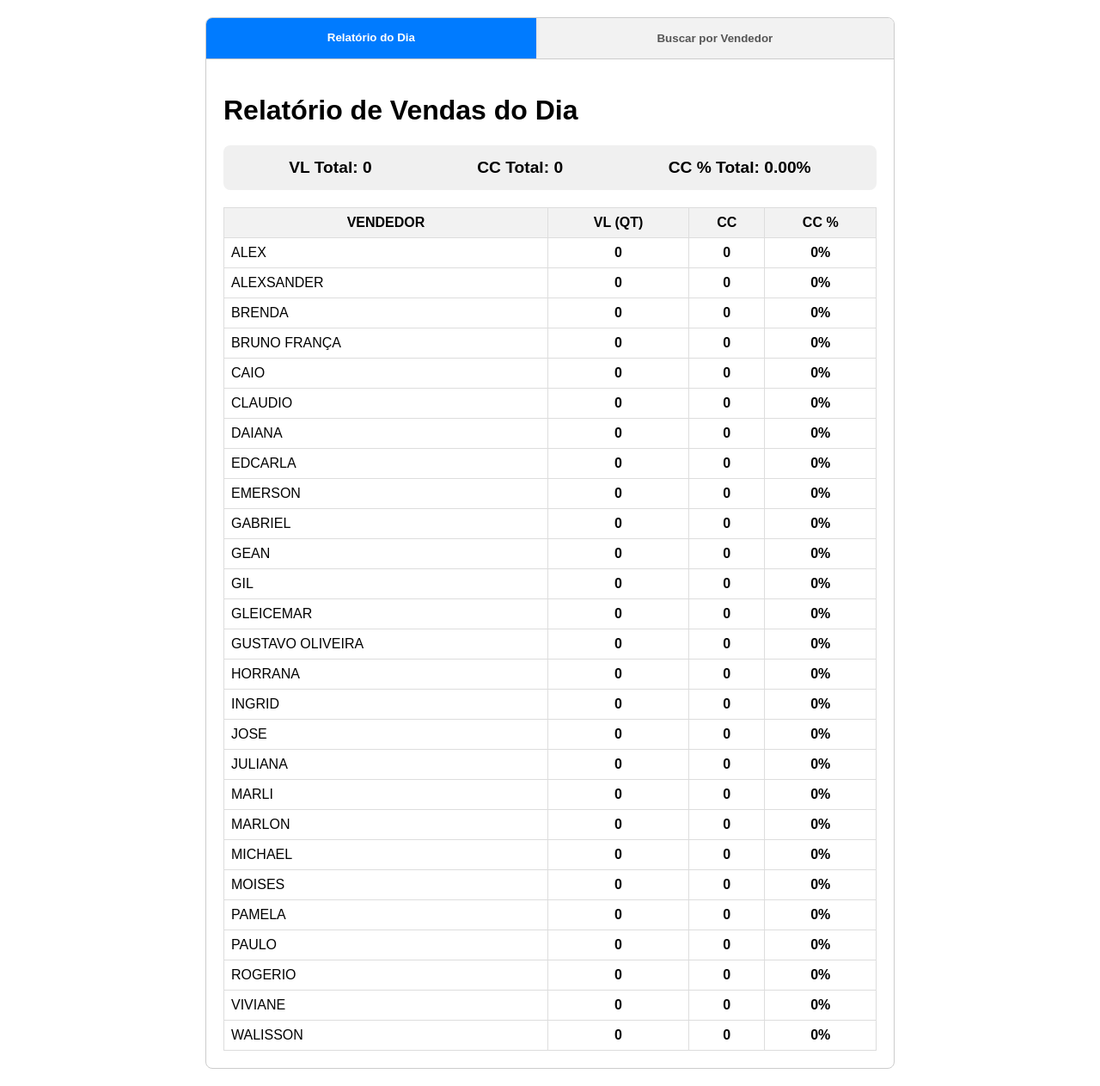
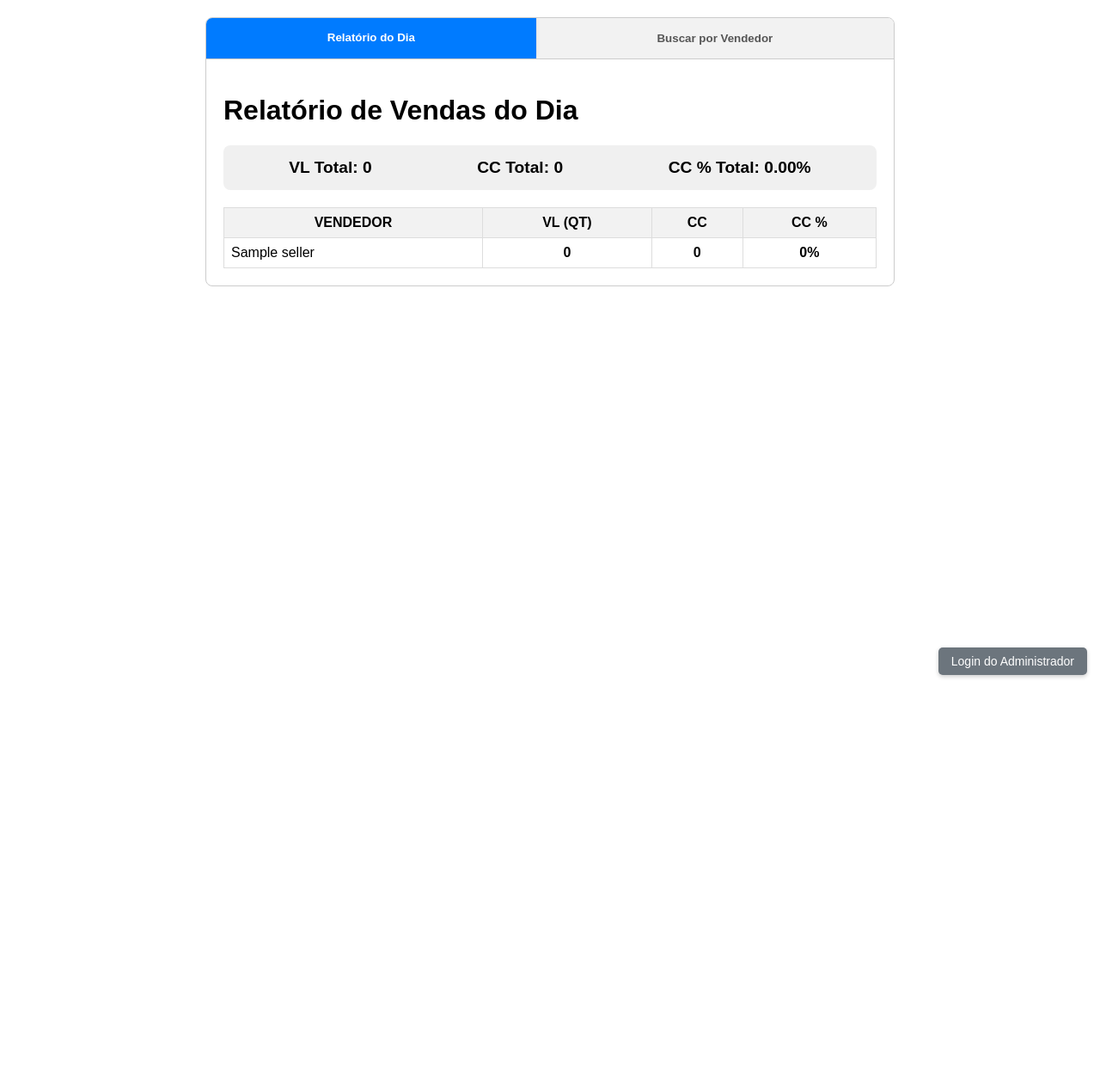
Before and after one commit to rogerppacheco/consulta-vendas, a Flask app: page / in a window 1280 px wide. Shown: the whole page at 86% size. After the commit the page ends 789 px from the top, so only its background shows below. Run offline with Flask 3, Linux system fonts and the light colour scheme; tables that the repository leaves empty hold one stand-in row (values such as "Sample post").

Commit message:
feat: Adiciona painel de admin para configurar vendedores

```diff
--- a/app.py
+++ b/app.py
@@ -1,17 +1,49 @@
+import os
 import pandas as pd
-import os
-from sqlalchemy import create_engine, text
 from datetime import datetime
 from collections import Counter
+from sqlalchemy import create_engine, text
 
-from flask import Flask, render_template, request
+from flask import Flask, render_template, request, redirect, url_for, flash
+from flask_sqlalchemy import SQLAlchemy
+from flask_login import LoginManager, UserMixin, login_user, logout_user, login_required, current_user
+from werkzeug.security import generate_password_hash, check_password_hash
 
+# --- 1. CONFIGURAÇÃO INICIAL ---
 app = Flask(__name__)
+app.config['SECRET_KEY'] = 'uma-chave-secreta-muito-dificil-de-adivinhar'
+app.config['SQLALCHEMY_DATABASE_URI'] = os.getenv('DATABASE_URL', 'sqlite:///vendas.db')
+app.config['SQLALCHEMY_TRACK_MODIFICATIONS'] = False
 
-# Configurações de banco de dados
-DATABASE_URL = os.getenv('DATABASE_URL', 'sqlite:///vendas.db')
-engine = create_engine(DATABASE_URL)
+db = SQLAlchemy(app)
+login_manager = LoginManager(app)
+login_manager.login_view = 'admin_login' # Redireciona para esta rota se não estiver logado
+login_manager.login_message = "Por favor, faça login para acessar esta página."
 
+# --- 2. MODELOS DO BANCO DE DADOS ---
+
+# UserMixin fornece implementações padrão para métodos que o Flask-Login espera.
+class AdminUser(UserMixin, db.Model):
+    id = db.Column(db.Integer, primary_key=True)
+    username = db.Column(db.String(80), unique=True, nullable=False)
+    password_hash = db.Column(db.String(256), nullable=False)
+
+    def set_password(self, password):
+        self.password_hash = generate_password_hash(password)
+
+    def check_password(self, password):
+        return check_password_hash(self.password_hash, password)
+
+class VisibleSeller(db.Model):
+    id = db.Column(db.Integer, primary_key=True)
+    seller_name = db.Column(db.String(100), unique=True, nullable=False)
+
+# Carrega o usuário atual para o Flask-Login
+@login_manager.user_loader
+def load_user(user_id):
+    return AdminUser.query.get(int(user_id))
+
+# --- Lógica de formatação de data (sem alterações) ---
 def formatar_data_br(valor_data):
     if not valor_data:
         return ""
@@ -22,36 +54,33 @@ def formatar_data_br(valor_data):
         return obj_data.strftime('%d/%m/%Y')
     except (ValueError, TypeError):
         return valor_data
+app.jinja_env.filters['formatadata'] = formatar_data_br
 
-app.jinja_env.filters['formatadata'] = formatar_data_br
+# --- 3. ROTAS PÚBLICAS (PAINEL PRINCIPAL) ---
 
 @app.route('/', methods=['GET', 'POST'])
 def dashboard():
-    # --- Lógica do Relatório Diário (sempre executada) ---
-    lista_vendedores = sorted([
-        'ALEX', 'ALEXSANDER', 'BRENDA', 'BRUNO FRANÇA', 'CAIO', 'CLAUDIO',
-        'DAIANA', 'EDCARLA', 'EMERSON', 'GABRIEL', 'GEAN', 'GIL', 'GLEICEMAR',
-        'GUSTAVO OLIVEIRA', 'HORRANA', 'INGRID', 'JOSE', 'JULIANA', 'MARLI',
-        'MARLON', 'MICHAEL', 'MOISES', 'PAMELA', 'PAULO', 'ROGERIO',
-        'VIVIANE', 'WALISSON'
-    ])
+    # A lista de vendedores a ser exibida agora vem da tabela VisibleSeller
+    visible_sellers_from_db = VisibleSeller.query.order_by(VisibleSeller.seller_name).all()
+    vendedores_para_exibir = [s.seller_name for s in visible_sellers_from_db]
+
+    # --- Lógica do Relatório Diário ---
     data_atual = datetime.now().date()
     relatorio_final = []
     total_vl = 0
     total_cc = 0
 
     try:
+        engine = create_engine(app.config['SQLALCHEMY_DATABASE_URI'])
         with engine.connect() as conexao:
             query = text("SELECT vendedor, situacao, metodo_pagamento, dt_pedido FROM vendas")
             df_total = pd.read_sql(query, conexao)
 
         df_total['dt_pedido'] = pd.to_datetime(df_total.get('dt_pedido'), errors='coerce')
-
         df_hoje = df_total[df_total['dt_pedido'].dt.date == data_atual].copy()
-
         vendas_liquidas_hoje = df_hoje[df_hoje['situacao'].isin(['EM ANDAMENTO', 'INSTALADA'])].copy()
 
-        for vendedor in lista_vendedores:
+        for vendedor in vendedores_para_exibir:
             vendas_do_vendedor = vendas_liquidas_hoje[vendas_liquidas_hoje['vendedor'] == vendedor]
             vl = len(vendas_do_vendedor)
             cc = len(vendas_do_vendedor[vendas_do_vendedor['metodo_pagamento'] == 'CARTÃO DE CRÉDITO'])
@@ -62,58 +91,129 @@ def dashboard():
 
     except Exception as e:
         print(f"Erro ao gerar relatório diário: {e}")
-        relatorio_final = [{'vendedor': v, 'vl': 0, 'cc': 0, 'cc_percent': 0} for v in lista_vendedores]
-        total_vl = 0
-        total_cc = 0
+        relatorio_final = [{'vendedor': v, 'vl': 0, 'cc': 0, 'cc_percent': 0} for v in vendedores_para_exibir]
+
     total_cc_percent = (total_cc / total_vl * 100) if total_vl > 0 else 0
 
-    # --- Lógica da Busca de Vendas (executada em POST) ---
+    # --- Lógica da Busca de Vendas (sem alterações) ---
     resultados = None
     resumo_status = None
     nome_pesquisado = None
 
     if request.method == 'POST':
-        nome_vendedor = request.form['nome_vendedor']
+        nome_vendedor = request.form.get('nome_vendedor', '').strip()
         nome_pesquisado = nome_vendedor
+        if nome_vendedor:
+            try:
+                engine = create_engine(app.config['SQLALCHEMY_DATABASE_URI'])
+                with engine.connect() as conexao:
+                    query_str = """
+                        SELECT cliente, vendedor, os, situacao, dt_pedido, periodo, dt_inst
+                        FROM vendas WHERE UPPER(vendedor) = :nome_vendedor_upper
+                    """
+                    query = text(query_str)
+                    df_resultados = pd.read_sql(query, conexao, params={"nome_vendedor_upper": nome_vendedor.upper()})
 
-        try:
-            with engine.connect() as conexao:
-                # Consulta alterada para ser mais robusta em diferentes tipos de banco de dados
-                query_str = """
-                    SELECT cliente, vendedor, os, situacao, dt_pedido, periodo, dt_inst FROM vendas
-                    WHERE vendedor LIKE :nome_vendedor
-                """
-                query = text(query_str)
-                df_resultados = pd.read_sql(query, conexao, params={"nome_vendedor": f"%{nome_vendedor}%"})
+                ano_mes_atual = datetime.now().strftime('%Y-%m')
+                df_resultados['dt_pedido'] = pd.to_datetime(df_resultados.get('dt_pedido'), errors='coerce')
+                df_resultados['dt_inst'] = pd.to_datetime(df_resultados.get('dt_inst'), errors='coerce')
+                df_filtrado = df_resultados[
+                    (df_resultados['dt_pedido'].dt.strftime('%Y-%m') == ano_mes_atual) |
+                    (df_resultados['dt_inst'].dt.strftime('%Y-%m') == ano_mes_atual)
+                ].copy()
 
-            # Filtra os resultados por ano e mês usando o Pandas, que é mais confiável que funções SQL específicas
-            ano_mes_atual = datetime.now().strftime('%Y-%m')
-            df_resultados['dt_pedido'] = pd.to_datetime(df_resultados.get('dt_pedido'), errors='coerce')
-            df_resultados['dt_inst'] = pd.to_datetime(df_resultados.get('dt_inst'), errors='coerce')
-
-            df_filtrado = df_resultados[
-                (df_resultados['dt_pedido'].dt.strftime('%Y-%m') == ano_mes_atual) |
-                (df_resultados['dt_inst'].dt.strftime('%Y-%m') == ano_mes_atual)
-            ].copy()
-
-            # Converte o DataFrame para uma lista de dicionários para o Jinja
-            resultados = df_filtrado.to_dict('records')
-            resumo_status = Counter([venda['situacao'] for venda in resultados]) if resultados else None
-
-        except Exception as e:
-            print(f"Erro ao buscar vendas por vendedor: {e}")
-            resultados = []
+                resultados = df_filtrado.to_dict('records')
+                resumo_status = Counter([venda['situacao'] for venda in resultados]) if resultados else None
+            except Exception as e:
+                print(f"Erro ao buscar vendas por vendedor: {e}")
+                resultados = []
 
     return render_template(
-        'dashboard.html',
-        relatorio=relatorio_final,
-        total_vl=total_vl,
-        total_cc=total_cc,
-        total_cc_percent=total_cc_percent,
-        vendas=resultados,
-        nome_pesquisado=nome_pesquisado,
+        'dashboard.html', relatorio=relatorio_final, total_vl=total_vl, total_cc=total_cc,
+        total_cc_percent=total_cc_percent, vendas=resultados, nome_pesquisado=nome_pesquisado,
         resumo=resumo_status
     )
 
+# --- 4. ROTAS DE ADMINISTRAÇÃO ---
+
+@app.route('/admin/login', methods=['GET', 'POST'])
+def admin_login():
+    if current_user.is_authenticated:
+        return redirect(url_for('admin_config'))
+
+    if request.method == 'POST':
+        username = request.form.get('username')
+        password = request.form.get('password')
+        user = AdminUser.query.filter_by(username=username).first()
+
+        if user and user.check_password(password):
+            login_user(user)
+            return redirect(url_for('admin_config'))
+        else:
+            flash('Usuário ou senha inválidos.')
+
+    return render_template('admin_login.html')
+
+@app.route('/admin/logout')
+@login_required
+def admin_logout():
+    logout_user()
+    return redirect(url_for('admin_login'))
+
+@app.route('/admin/config', methods=['GET', 'POST'])
+@login_required
+def admin_config():
+    # Busca todos os vendedores únicos da tabela 'vendas'
+    engine = create_engine(app.config['SQLALCHEMY_DATABASE_URI'])
+    with engine.connect() as connection:
+        result = connection.execute(text("SELECT DISTINCT vendedor FROM vendas ORDER BY vendedor"))
+        all_sellers = [row[0] for row in result]
+
+    if request.method == 'POST':
+        # Pega a lista de vendedores que foram marcados no formulário
+        selected_sellers = request.form.getlist('sellers')
+
+        # Apaga a configuração antiga
+        VisibleSeller.query.delete()
+
+        # Adiciona a nova configuração
+        for seller_name in selected_sellers:
+            new_visible_seller = VisibleSeller(seller_name=seller_name)
+            db.session.add(new_visible_seller)
+
+        db.session.commit()
+        flash('Lista de vendedores visíveis atualizada com sucesso!')
+        return redirect(url_for('admin_config'))
+
+    # Para o método GET, apenas exibe a página
+    visible_sellers = [s.seller_name for s in VisibleSeller.query.all()]
+    return render_template('admin_config.html', all_sellers=all_sellers, visible_sellers=visible_sellers)
+
+
+# --- 5. COMANDOS PARA GERENCIAR A APLICAÇÃO ---
+@app.cli.command("create-db")
+def create_db():
+    """Cria as tabelas do banco de dados."""
+    db.create_all()
+    print("Banco de dados criado.")
+
+@app.cli.command("create-admin")
+def create_admin():
+    """Cria um novo usuário administrador."""
+    import click
+    username = click.prompt("Digite o nome de usuário do admin")
+    password = click.prompt("Digite a senha", hide_input=True, confirmation_prompt=True)
+
+    existing_user = AdminUser.query.filter_by(username=username).first()
+    if existing_user:
+        print(f"Usuário '{username}' já existe.")
+        return
+
+    new_admin = AdminUser(username=username)
+    new_admin.set_password(password)
+    db.session.add(new_admin)
+    db.session.commit()
+    print(f"Administrador '{username}' criado com sucesso.")
+
 if __name__ == '__main__':
-    app.run(debug=True)
+    app.run(debug=True, host='0.0.0.0', port=5001)
--- a/requirements.txt
+++ b/requirements.txt
@@ -57,3 +57,6 @@ uritemplate==4.1.1
 urllib3==2.4.0
 Werkzeug==3.1.3
 whitenoise==6.9.0
+Flask-SQLAlchemy
+Flask-Login
+Werkzeug
--- a/templates/dashboard.html
+++ b/templates/dashboard.html
@@ -48,7 +48,6 @@
         .tab-content.active {
             display: block;
         }
-        /* Estilos da tabela (já existentes) */
         table { width: 100%; border-collapse: collapse; margin-top: 20px; }
         th, td { border: 1px solid #ddd; padding: 8px; text-align: center; }
         th { background-color: #f2f2f2; }
@@ -66,13 +65,31 @@
         .vl-positivo { background-color: #d4edda; }
         .cc-zero { background-color: #f8d7da; }
         .cc-cem-porcento { background-color: #d4edda; }
-        /* Estilos do formulário de busca */
         .search-form { display: flex; flex-direction: column; align-items: center; }
         .search-form input { width: 100%; padding: 10px; margin-bottom: 10px; box-sizing: border-box; }
         .search-form button { padding: 10px 20px; cursor: pointer; }
         .status-INSTALADA { background-color: #d4edda !important; } /* Verde claro */
         .status-CANCELADA { background-color: #f8d7da !important; } /* Vermelho claro */
         .status-OUTROS { background-color: #e9ecef !important; } /* Cinza claro para outros status */
+
+        /* --- CÓDIGO NOVO (CSS) --- */
+        .admin-login-link {
+            position: fixed;
+            bottom: 15px;
+            right: 15px;
+            background-color: #6c757d;
+            color: white;
+            padding: 8px 15px;
+            text-decoration: none;
+            border-radius: 5px;
+            font-size: 14px;
+            box-shadow: 0 2px 5px rgba(0,0,0,0.2);
+        }
+        .admin-login-link:hover {
+            background-color: #5a6268;
+        }
+        /* --- FIM DO CÓDIGO NOVO (CSS) --- */
+
     </style>
 </head>
 <body>
@@ -113,10 +130,11 @@
 
         <div id="buscar" class="tab-content">
             <h1>Buscar Vendas</h1>
-            <form action="/" method="post" class="search-form">
-                <input type="text" name="nome_vendedor" placeholder="Digite o nome do vendedor" required>
+            <form action="/#buscar" method="post" class="search-form">
+                <input type="text" name="nome_vendedor" placeholder="Digite o nome do vendedor" required value="{{ nome_pesquisado or '' }}">
                 <button type="submit">Buscar</button>
             </form>
+
             {% if vendas is not none %}
                 <h2>Resultados para "{{ nome_pesquisado }}"</h2>
                 {% if vendas %}
@@ -154,7 +172,7 @@
                         </tbody>
                     </table>
                 {% else %}
-                    <p>Nenhuma venda encontrada para o vendedor "{{ nome_pesquisado }}".</p>
+                    <p>Nenhuma venda encontrada para o vendedor "{{ nome_pesquisado }}" neste mês.</p>
                 {% endif %}
             {% endif %}
         </div>
@@ -179,12 +197,16 @@
              var vendas = {{ vendas|tojson }};
              var hash = window.location.hash;
 
-             if (hash === '#buscar' || (vendas && vendas.length > 0)) {
+             if (hash === '#buscar' || vendas !== null) {
                  openTab({currentTarget: document.getElementsByClassName("tab-button")[1]}, 'buscar');
              } else {
                  openTab({currentTarget: document.getElementsByClassName("tab-button")[0]}, 'relatorio');
              }
         };
     </script>
-</body>
+
+    <a href="{{ url_for('admin_login') }}" class="admin-login-link">
+        Login do Administrador
+    </a>
+    </body>
 </html>
```
Also changed, not shown: templates/admin_config.html (added, +53 -0 lines), templates/admin_login.html (added, +34 -0 lines).
